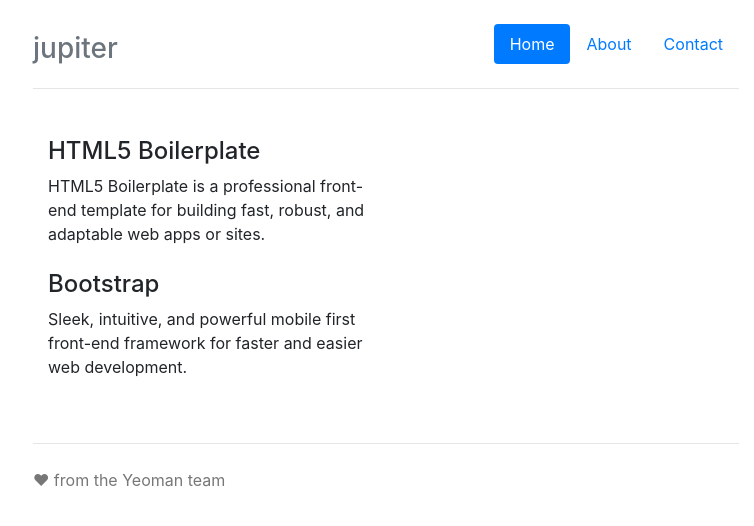
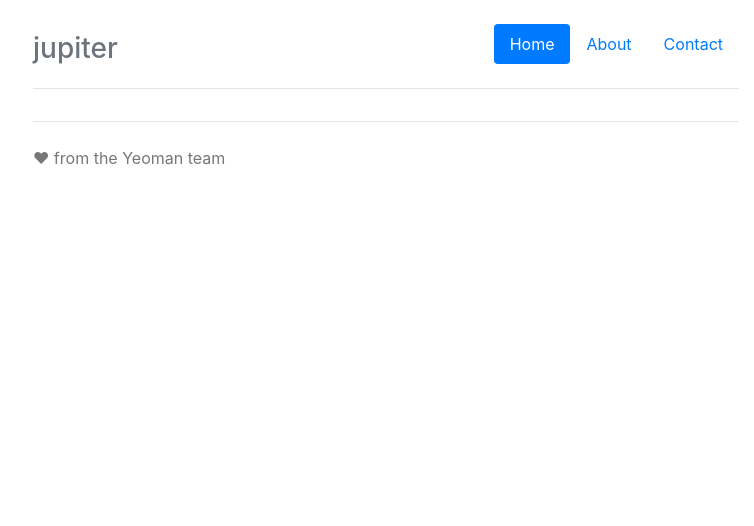
Before and after one commit to arshiya1105/jupiter, a website: page app/index.html in a window 1280 px wide. Shown: the whole page, without its empty margins (254-1008 px from the left). Drawn offline with nearby package versions, Linux system fonts and the light colour scheme.

Commit message:
removed row

```diff
--- a/app/index.html
+++ b/app/index.html
@@ -35,17 +35,7 @@
         <h3 class="text-muted">jupiter</h3>
       </div>
 
-      <div class="row marketing">
-        <div class="col-lg-6">
-          <h4>HTML5 Boilerplate</h4>
-          <p>HTML5 Boilerplate is a professional front-end template for building fast, robust, and adaptable web apps or sites.</p>
 
-
-          <h4>Bootstrap</h4>
-          <p>Sleek, intuitive, and powerful mobile first front-end framework for faster and easier web development.</p>
-
-        </div>
-      </div>
 
       <div class="footer">
         <p>♥ from the Yeoman team</p>
```
